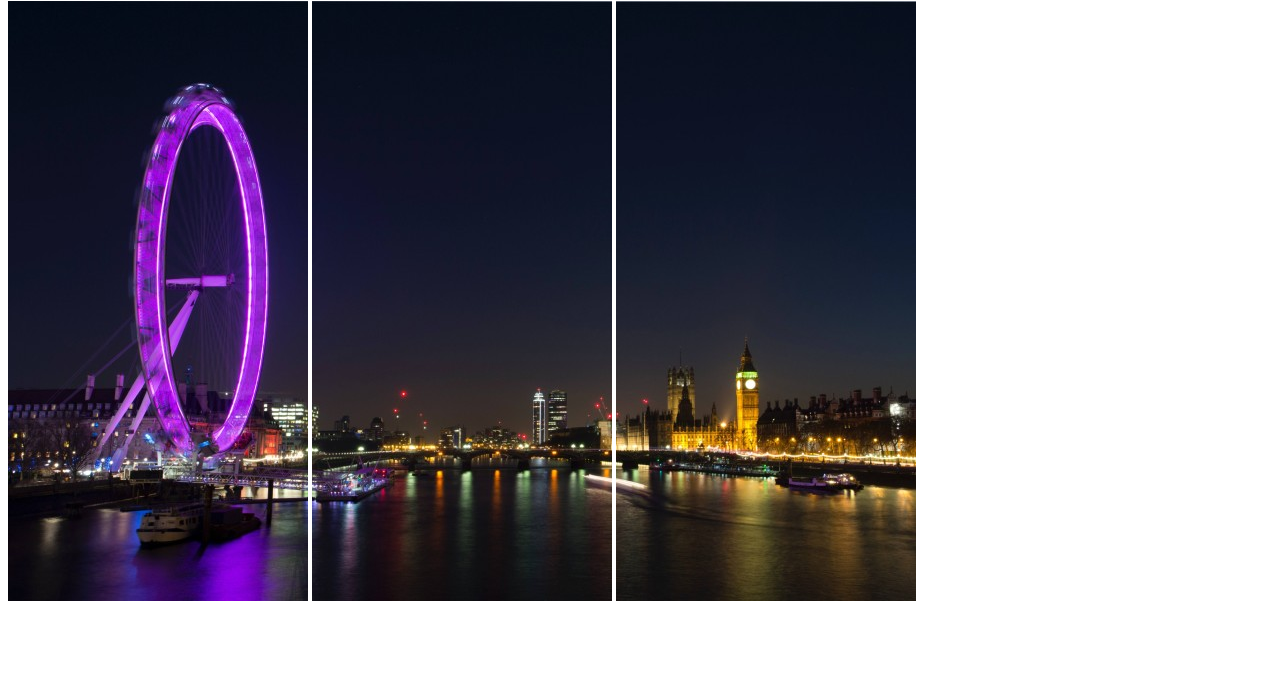
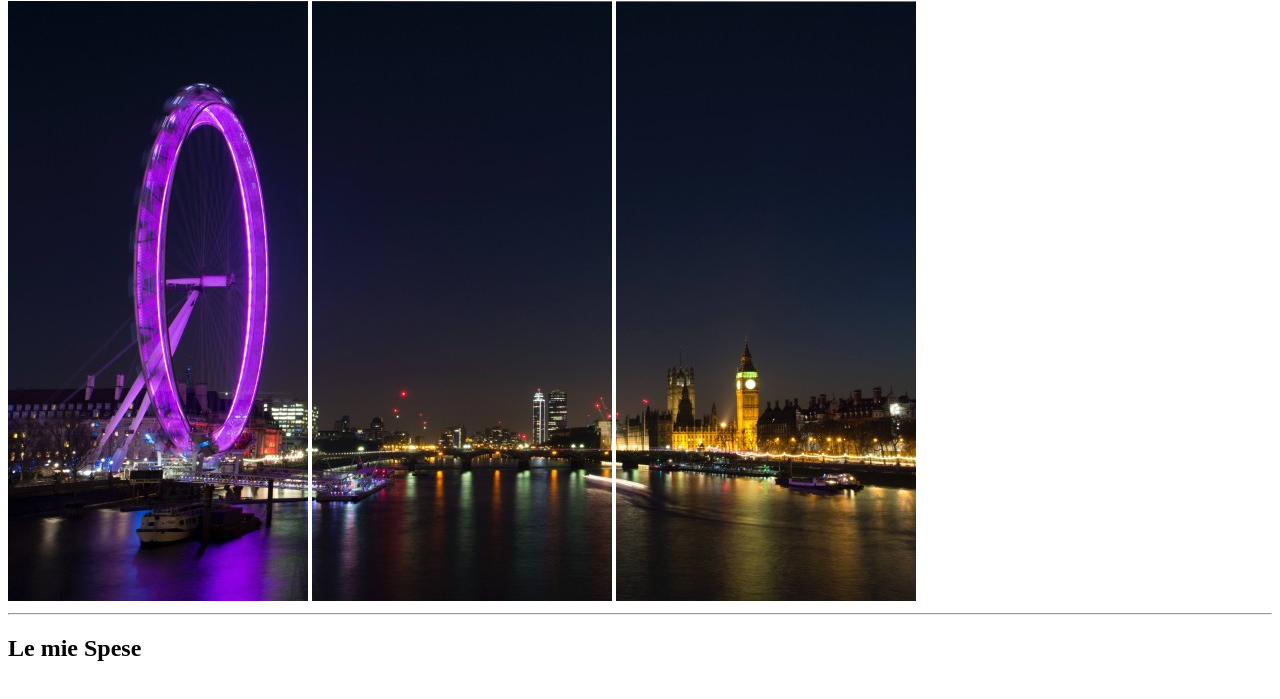
Before and after one commit to danilopiccinni/html-london-trip, a plain HTML site: page index.html in a window 1280 px wide. Shown: the part 79-778 px from the top of the page. Drawn offline with Linux system fonts and the light colour scheme.

Commit message:
Sezione Spese - Creazione e Titolo

```diff
--- a/index.html
+++ b/index.html
@@ -15,5 +15,13 @@
         <img src="img/pexels-bill-emrich-230794-2.jpg" alt="bigben">
     </header>
 
+    <hr>
+
+    <main>
+
+        <h2>Le mie Spese</h2>
+
+    </main>
+
 </body>
 </html>
```
